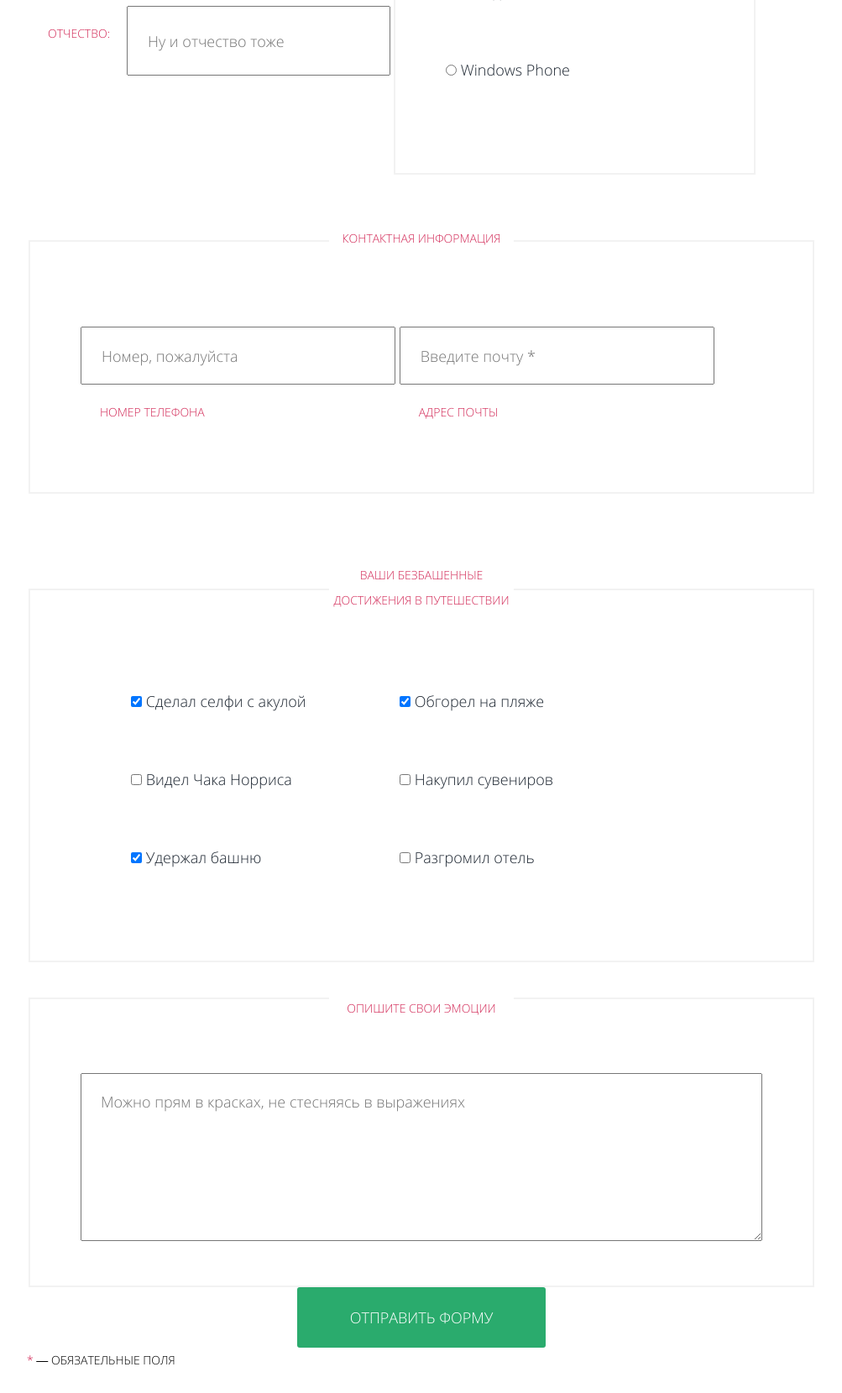
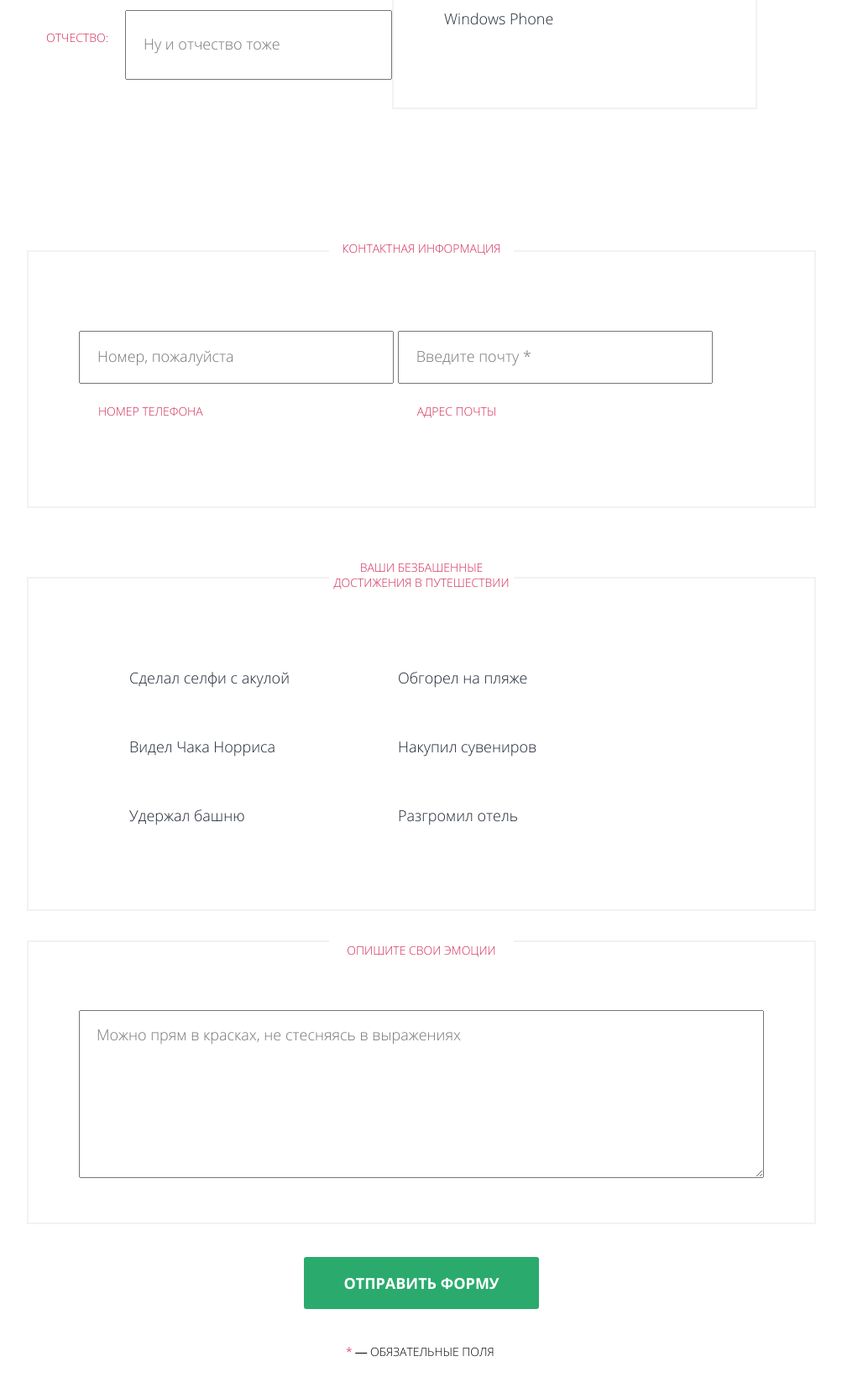
Before and after one commit to alex-y-kuznetsov/Pink, a website: page source/form.html in a window 1280 px wide. Shown: the part 885-2544 px from the top of the page at 84% size, without its empty margins (138-1141 px from the left). Drawn offline with nearby package versions, Linux system fonts and the light colour scheme; files that its build step writes are made by us from their sources.

Commit message:
Стилизация формы 2

```diff
--- a/source/form.html
+++ b/source/form.html
@@ -101,7 +101,7 @@
                     <input type="checkbox" id="achievement5" checked>
                     <label for="achievement5">Удержал башню</label>
                   </li>
-                  <li class="form-list__item">
+                  <li class="form-list__item form-list__item--short">
                     <input type="checkbox" id="achievement6">
                     <label for="achievement6">Разгромил отель</label>
                   </li>
@@ -125,17 +125,17 @@
 
             <div class="apply-form__app apply-form__segment">
               <fieldset class="apply-form__fieldset apply-form__fieldset--app">
-                <legend class="apply-form__legend">С каким приложением путешествовали?</legend>
+                <legend class="apply-form__legend apply-form__legend--app">С каким приложением путешествовали?</legend>
                 <ul class="form-list">
-                  <li class="form-list__item">
+                  <li class="form-list__item form-list__item--app">
                     <input type="radio" name="app" id="app1" checked>
                     <label for="app1">Pink для iOS</label>
                   </li>
-                  <li class="form-list__item">
+                  <li class="form-list__item form-list__item--app">
                     <input type="radio" name="app" id="app2">
                     <label for="app2">Pink для Android</label>
                   </li>
-                  <li class="form-list__item">
+                  <li class="form-list__item form-list__item--app">
                     <input type="radio" name="app" id="app3">
                     <label for="app3">Windows Phone</label>
                   </li>
@@ -153,7 +153,7 @@
             <input class="button button--green apply-form__submit" type="submit" value="Отправить форму" name="submit-form">
           </form>
 
-          <span class="form-section__legend"><span class="form-section__star">*</span> &mdash; Обязательные поля</span>
+          <span class="form-section__legend form-section__legend--required-fields"><span class="form-section__star">*</span> &mdash; Обязательные поля</span>
         </div>
       </section>
 
@@ -164,7 +164,7 @@
       <div class="page-footer__wrapper">
         <div class="logo-block logo-block--footer">
           <a class="logo-block__logo-link" href="index.html">
-            <img class="logo-block__logo-image" src="#" width="150" height="50" alt="Pink">
+            <img class="logo-block__logo-image" src="http://via.placeholder.com/148x41" width="150" height="50" alt="Pink">
           </a>
         </div>
         <ul class="page-footer__social social-block">
--- a/source/less/blocks/apply-form.less
+++ b/source/less/blocks/apply-form.less
@@ -2,6 +2,17 @@
   font-size: 18px;
   line-height: 30px;
   color: @blue;
+  padding-bottom: 36px;
+
+  fieldset {
+    border: none;
+    padding: 0;
+    margin: 0;
+  }
+}
+
+.apply-form__name {
+  padding-bottom: 24px;
 }
 
 .apply-form__personal-data,
@@ -9,26 +20,33 @@
   text-transform: uppercase;
   font-size: 14px;
   line-height: 30px;
-  padding-top: 40px;
   color: @red;
 }
 
 .apply-form__personal-data {
   display: block;
   padding-left: 23px;
-  padding-bottom: 12px;
+  padding-bottom: 5px;
 }
 
 .apply-form__legend {
+  line-height: 18px;
   text-align: center;
   width: 220px;
-  padding-bottom: 45px;
+  padding-bottom: 44px;
+  padding-top: 38px;
+
+  &--contacts {
+    display: none;
+  }
+
+  &--app {
+    padding-bottom: 39px;
+  }
 }
 
-.apply-form {
-  fieldset {
-    border: none;
-  }
+.apply-form__group {
+  padding-bottom: 18px;
 }
 
 .apply-form__app,
@@ -39,12 +57,7 @@
 
 .apply-form__text-input {
   width: 100%;
-  padding: 23px 23px 21px 23px;
-}
-
-.apply-form__name,
-.apply-form__contacts {
-  padding-bottom: 42px;
+  padding: 18px 23px 20px 20px;
 }
 
 .apply-form__app::before,
@@ -59,29 +72,29 @@
   z-index: -1;
 }
 
+.apply-form__contacts {
+  padding-top: 33px;
+  padding-bottom: 24px;
+}
+
 .apply-form__emotions {
   padding-bottom: 17px;
 }
 
 .apply-form__letter {
   height: 200px;
+  line-height: 30px;
+  padding-top: 13px;
 }
 
 .apply-form__submit {
   margin: 0 auto;
   display: block;
+  width: 280px;
 }
 
-.form-list__item {
-  padding-bottom: 63px;
-  padding-left: 70px;
-}
-
-.apply-form__legend {
-
-  &--contacts {
-    display: none;
-  }
+.apply-form__impressions {
+  padding-bottom: 39px;
 }
 
 @media (min-width: @tablet-width) {
--- a/source/less/blocks/button.less
+++ b/source/less/blocks/button.less
@@ -9,7 +9,9 @@
     text-transform: uppercase;
     font-size: 18px;
     line-height: 30px;
+    font-weight: bold;
     color: @white;
     background-color: @green;
+    padding: 16px 47px;
   }
 }
--- a/source/less/blocks/form-list.less
+++ b/source/less/blocks/form-list.less
@@ -2,6 +2,23 @@
   list-style: none;
   padding: 0;
   margin: 0;
+}
+
+.form-list__item {
+  padding-bottom: 52px;
+  padding-left: 70px;
+
+  input {
+    display: none;
+  }
+
+  &--short {
+    padding-bottom: 46px;
+  }
+
+  &--app {
+    padding-bottom: 46px;
+  }
 }
 
 @media (min-width: @desktop-width) {
--- a/source/less/blocks/form-section.less
+++ b/source/less/blocks/form-section.less
@@ -6,6 +6,13 @@
   text-transform: uppercase;
   font-size: 14px;
   line-height: 30px;
+
+  &--required-fields {
+    margin: 0 auto;
+    width: 180px;
+    display: block;
+    padding-bottom: 2px;
+  }
 }
 
 .form-section__star {
--- a/source/less/blocks/page-footer.less
+++ b/source/less/blocks/page-footer.less
@@ -15,7 +15,7 @@
 }
 
 .page-footer__social {
-  padding: 40px 0;
+  padding: 36px 0;
 }
 
 
--- a/source/less/blocks/slogan.less
+++ b/source/less/blocks/slogan.less
@@ -30,6 +30,7 @@
 
   &--inner {
     padding-top: 45px;
+    padding-bottom: 35px;
   }
 }
 
```
Also changed, not shown: source/photo.html (+1 -1 lines).
